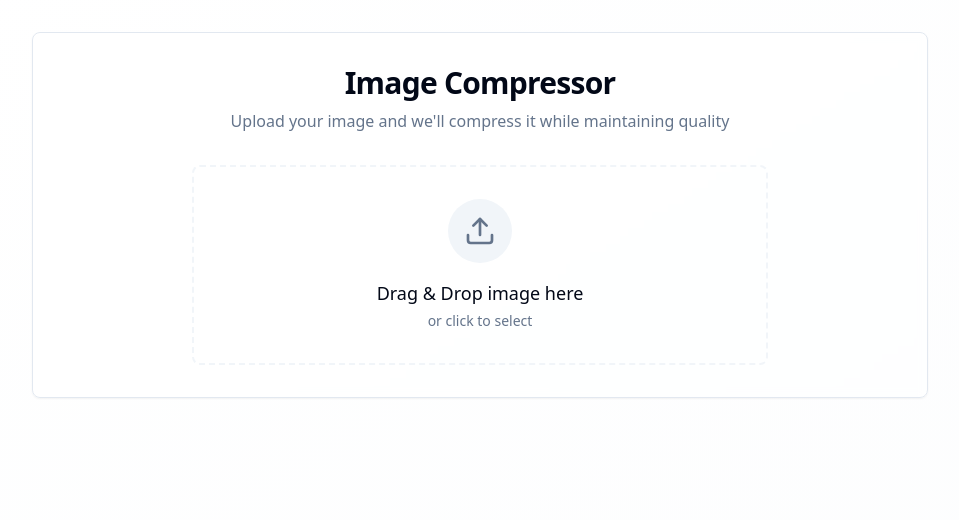
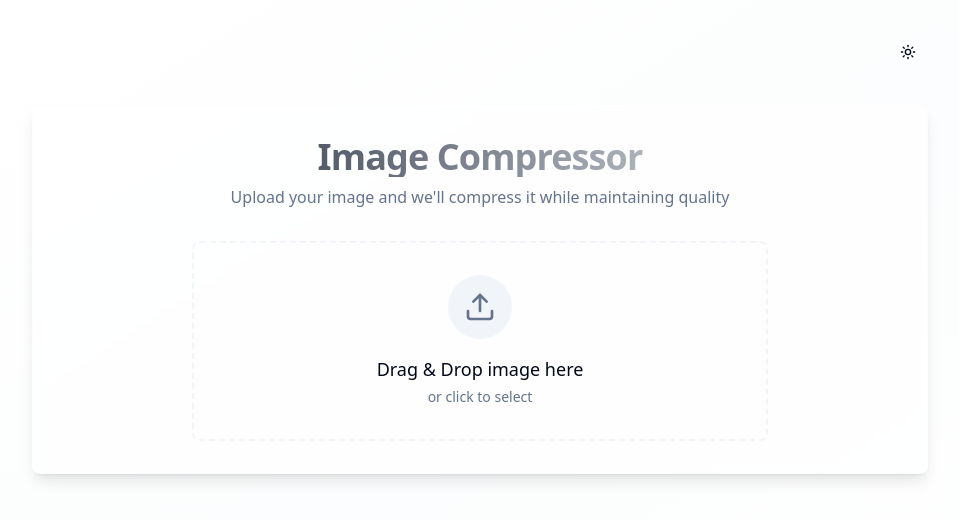
Before and after one commit to DebiduttaPanigrahi/image-compression-haven, a React (Vite) app: page / in a window 1280 px wide. Shown: the top 520 px of the page, without its empty margins (160-1119 px from the left). Built offline with nearby package versions, Linux system fonts and the light colour scheme.

Commit message:
Add dark/light mode toggle
Implement a toggle feature to switch between dark and light modes, enhancing the user interface with colorful animations for a modern look.
[skip gpt_engineer]

```diff
--- a/package.json
+++ b/package.json
@@ -47,7 +47,7 @@
     "embla-carousel-react": "^8.3.0",
     "input-otp": "^1.2.4",
     "lucide-react": "^0.462.0",
-    "next-themes": "^0.3.0",
+    "next-themes": "^0.4.4",
     "react": "^18.3.1",
     "react-day-picker": "^8.10.1",
     "react-dom": "^18.3.1",
--- a/src/App.tsx
+++ b/src/App.tsx
@@ -3,11 +3,13 @@ import { Toaster as Sonner } from "@/components/ui/sonner";
 import { TooltipProvider } from "@/components/ui/tooltip";
 import { QueryClient, QueryClientProvider } from "@tanstack/react-query";
 import { BrowserRouter, Routes, Route } from "react-router-dom";
+import { ThemeProvider } from "next-themes";
 import Index from "./pages/Index";
 
 const queryClient = new QueryClient();
 
 const App = () => (
+  <ThemeProvider defaultTheme="system" enableSystem>
     <QueryClientProvider client={queryClient}>
       <TooltipProvider>
         <Toaster />
@@ -19,6 +21,7 @@ const App = () => (
         </BrowserRouter>
       </TooltipProvider>
     </QueryClientProvider>
+  </ThemeProvider>
 );
 
 export default App;
--- /dev/null
+++ b/src/components/ThemeToggle.tsx
@@ -0,0 +1,20 @@
+import { Moon, Sun } from "lucide-react";
+import { Button } from "@/components/ui/button";
+import { useTheme } from "next-themes";
+
+export function ThemeToggle() {
+  const { theme, setTheme } = useTheme();
+
+  return (
+    <Button
+      variant="ghost"
+      size="icon"
+      onClick={() => setTheme(theme === "light" ? "dark" : "light")}
+      className="animate-fade-in"
+    >
+      <Sun className="h-5 w-5 rotate-0 scale-100 transition-all dark:-rotate-90 dark:scale-0" />
+      <Moon className="absolute h-5 w-5 rotate-90 scale-0 transition-all dark:rotate-0 dark:scale-100" />
+      <span className="sr-only">Toggle theme</span>
+    </Button>
+  );
+}
--- a/src/pages/Index.tsx
+++ b/src/pages/Index.tsx
@@ -4,6 +4,7 @@ import { Card } from '@/components/ui/card';
 import UploadZone from '@/components/UploadZone';
 import { Download, Loader2 } from 'lucide-react';
 import { useToast } from '@/hooks/use-toast';
+import { ThemeToggle } from '@/components/ThemeToggle';
 
 const Index = () => {
   const [isCompressing, setIsCompressing] = useState(false);
@@ -46,32 +47,38 @@ const Index = () => {
   };
 
   return (
-    <div className="min-h-screen bg-gradient-to-br from-background to-accent/20 p-4 sm:p-8">
-      <div className="max-w-4xl mx-auto">
-        <Card className="p-6 sm:p-8 backdrop-blur-sm bg-card/50">
+    <div className="min-h-screen bg-gradient-to-br from-background via-accent/20 to-background transition-colors duration-500 p-4 sm:p-8">
+      <div className="max-w-4xl mx-auto space-y-8">
+        <div className="flex justify-end">
+          <ThemeToggle />
+        </div>
+
+        <Card className="p-6 sm:p-8 backdrop-blur-sm bg-card/50 border border-accent/20 shadow-lg transition-all duration-500 hover:shadow-accent/5">
           <div className="space-y-8">
             <div className="text-center space-y-2">
-              <h1 className="text-3xl font-bold tracking-tight animate-fade-up">
+              <h1 className="text-4xl font-bold tracking-tight bg-gradient-to-r from-primary to-accent bg-clip-text text-transparent animate-fade-up">
                 Image Compressor
               </h1>
-              <p className="text-muted-foreground animate-fade-up">
+              <p className="text-muted-foreground animate-fade-up delay-100">
                 Upload your image and we'll compress it while maintaining quality
               </p>
             </div>
 
-            <UploadZone onFileSelect={handleFileSelect} />
+            <div className="animate-fade-up delay-200">
+              <UploadZone onFileSelect={handleFileSelect} />
+            </div>
 
             {isCompressing && (
               <div className="flex items-center justify-center space-x-2 animate-fade-up">
-                <Loader2 className="w-4 h-4 animate-spin" />
-                <p>Compressing your image...</p>
+                <Loader2 className="w-4 h-4 animate-spin text-primary" />
+                <p className="text-primary">Compressing your image...</p>
               </div>
             )}
 
             {compressedImageUrl && (
               <div className="space-y-4 animate-fade-up">
                 <Button
-                  className="w-full sm:w-auto"
+                  className="w-full sm:w-auto bg-gradient-to-r from-primary to-accent hover:opacity-90 transition-opacity"
                   onClick={() => {
                     const link = document.createElement('a');
                     link.href = compressedImageUrl;
```
Also changed, not shown: 1 other file (tests, documents, lock files or other folders). Lines whose indentation alone changed are shown as unchanged.
